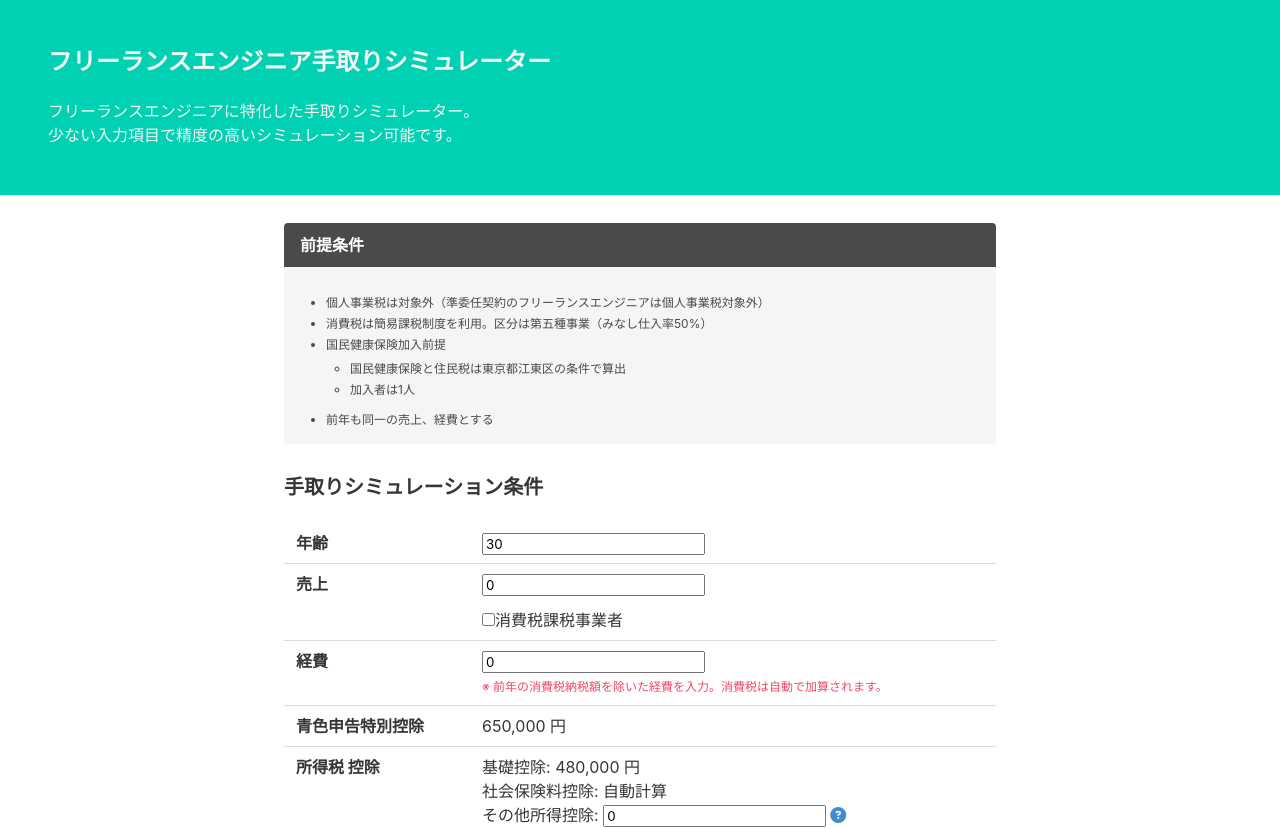
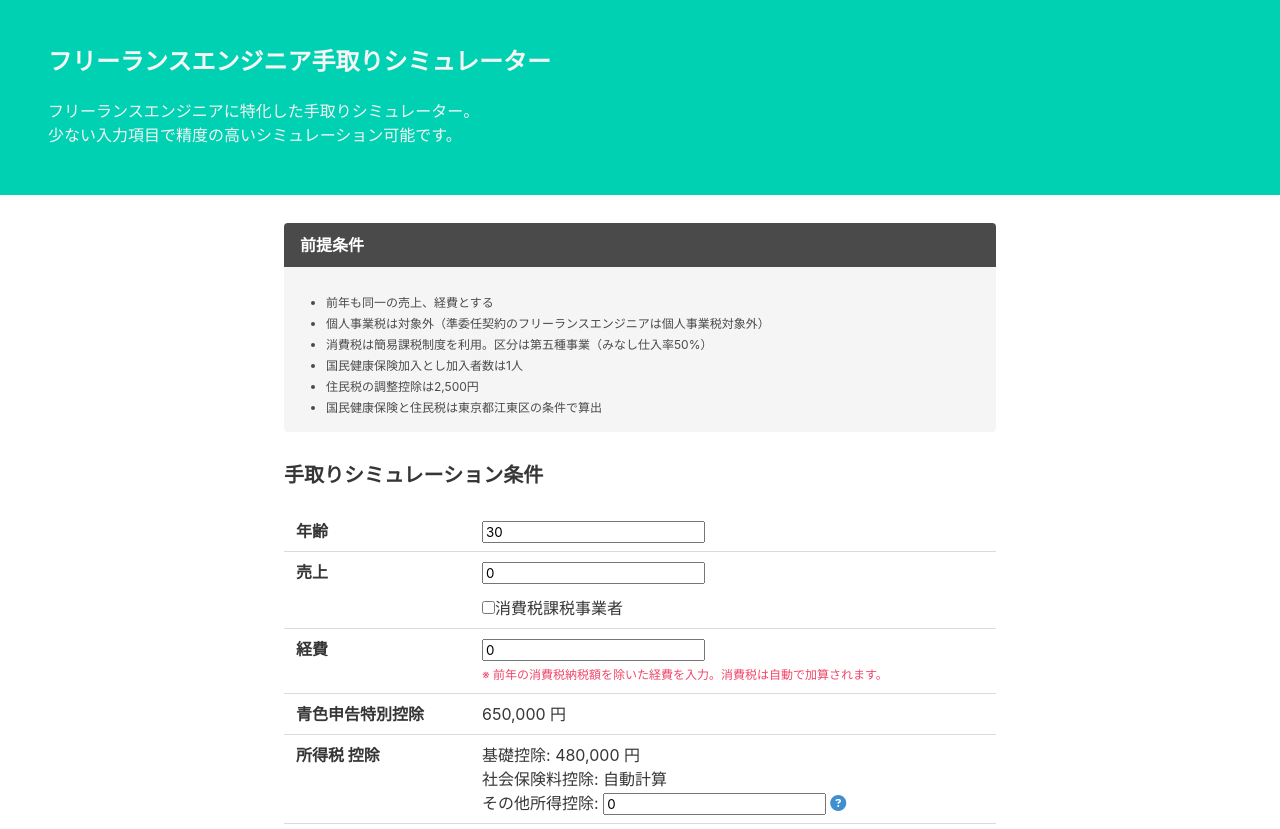
Before and after one commit to nomuyoshi/freelance-income-sim, a React (Create React App) app: page / in a window 1280 px wide. Shown: the top 829 px of the page. Built offline with nearby package versions, Linux system fonts and the light colour scheme.

Commit message:
fix notice result

```diff
--- a/src/component/Notice.js
+++ b/src/component/Notice.js
@@ -7,14 +7,12 @@ function Notice(props) {
         </div>
         <div className='message-body content is-size-7'>
           <ul>
+            <li>前年も同一の売上、経費とする</li>
             <li>個人事業税は対象外（準委任契約のフリーランスエンジニアは個人事業税対象外）</li>
             <li>消費税は簡易課税制度を利用。区分は第五種事業（みなし仕入率50%）</li>
-            <li>国民健康保険加入前提</li>
-            <ul>
-              <li>国民健康保険と住民税は東京都江東区の条件で算出</li>
-              <li>加入者は1人</li>
-            </ul>
-            <li>前年も同一の売上、経費とする</li>
+            <li>国民健康保険加入とし加入者数は1人</li>
+            <li>住民税の調整控除は2,500円</li>
+            <li>国民健康保険と住民税は東京都江東区の条件で算出</li>
           </ul>
         </div>
       </article>
--- a/src/component/Result.js
+++ b/src/component/Result.js
@@ -14,10 +14,10 @@ function Result({ sales, expenses, consumptionTax, incomeTax, residentTax, nenki
     }
   }, [scrollBottomRef]);
   return (
-    <div className='block'>
+    <div className='container'>
       <hr />
       <h2 className='title is-5'>手取りシミュレーション結果</h2>
-      <table className='table'>
+      <table className='table is-fullwidth'>
         <tbody>
           <tr>
             <th>売上</th>
```
